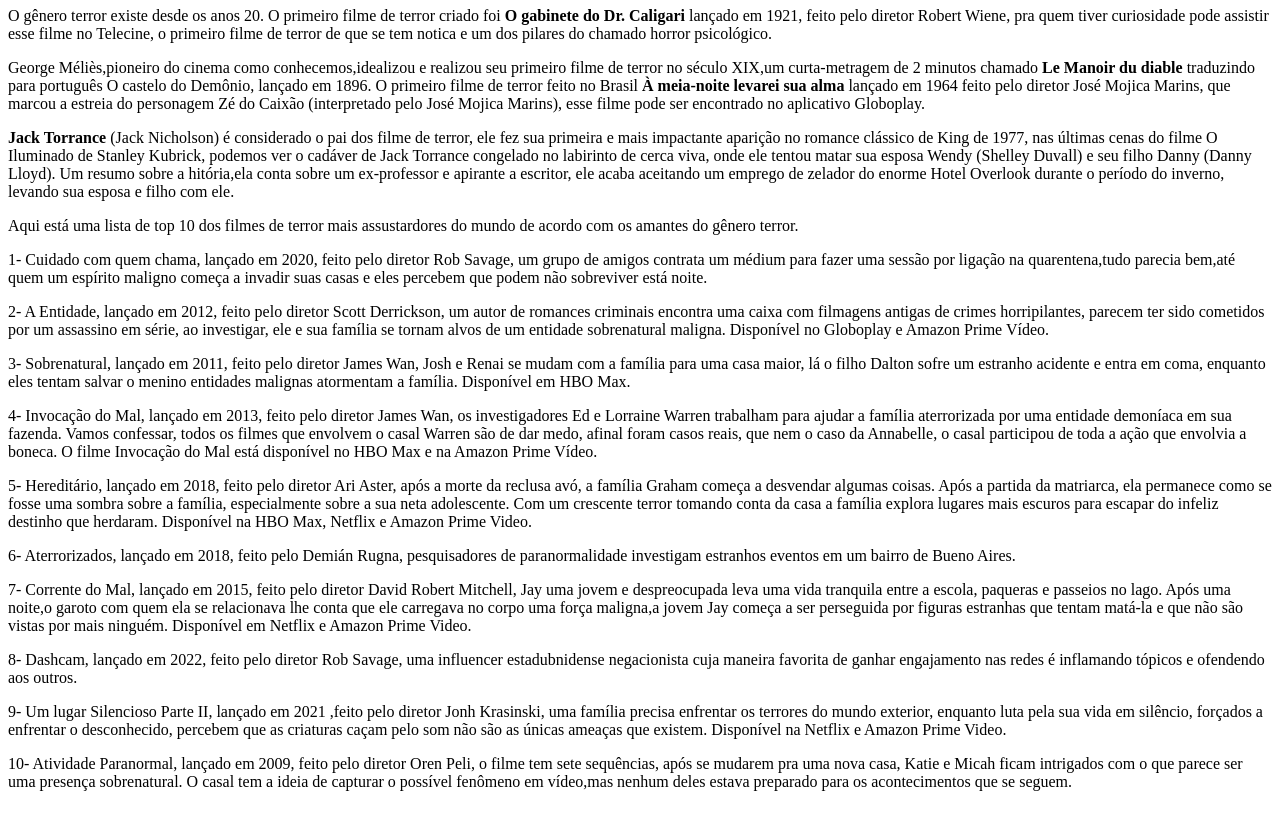
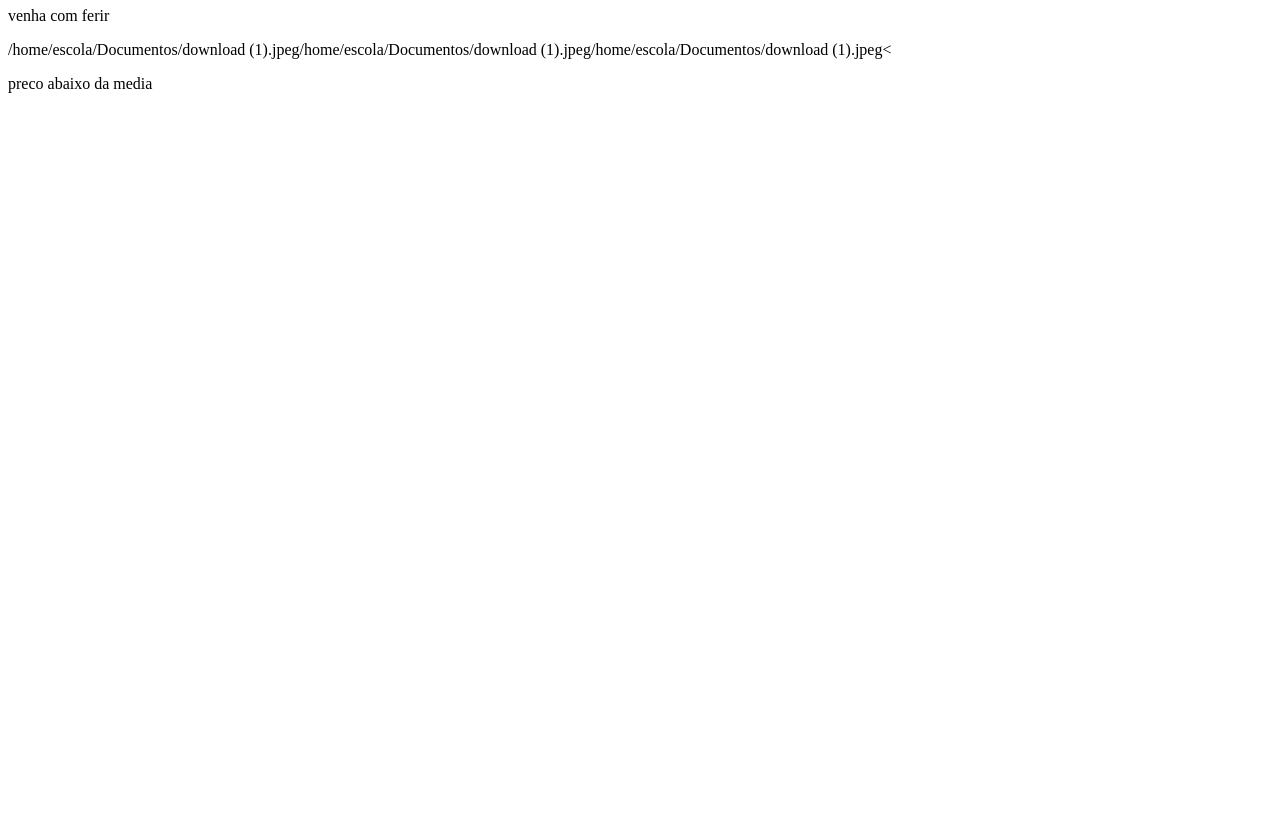
Before and after one commit to ATHOS7T8/site, a plain HTML site: page index.html in a window 1280 px wide. Shown: the part 73-906 px from the top of the page. After the commit the page ends 800 px from the top, so only its background shows below. Drawn offline with Linux system fonts and the light colour scheme.

Commit message:
Update index.html

```diff
--- a/index.html
+++ b/index.html
@@ -1,33 +1,20 @@
 <!DOCTYPE html>
-<html lang="pt-br">
+<html lang="pt">
 <head>
     <meta charset="UTF-8">
-    <meta http-equiv="X-UA-Compatible" content="IE=edge">
     <meta name="viewport" content="width=device-width, initial-scale=1.0">
-    <title>título estrutural que aparece na aba do navegador</title>
-    <link rel="stylesheet" href="malu.css">
+    <title>Document</title>
 </head>
-
 <body>
 
-    <h1> Filme e séries de Terror </h1>
+    <strong><h1>compra e venda de carro</h1></strong>
 
-    <p> O gênero terror existe desde os anos 20. O primeiro filme de terror criado foi <strong> O gabinete do Dr. Caligari</strong> lançado em 1921, feito pelo diretor Robert Wiene, pra quem tiver curiosidade pode assistir esse filme no Telecine, o primeiro filme de terror de que se tem notica e um dos pilares do chamado horror psicológico.</p>
-    <p> George Méliès,pioneiro do cinema como conhecemos,idealizou e realizou seu primeiro filme de terror no século XIX,um curta-metragem de 2 minutos chamado <strong> Le Manoir du diable </strong> traduzindo para português O castelo do Demônio, lançado em 1896. O primeiro filme de terror feito no Brasil <strong>À meia-noite levarei sua alma</strong> lançado em 1964 feito pelo diretor José Mojica Marins, que marcou a estreia do personagem Zé do Caixão (interpretado pelo José Mojica Marins), esse filme pode ser encontrado no aplicativo Globoplay. </p>
-    <p> <strong>Jack Torrance</strong> (Jack Nicholson) é considerado o pai dos filme de terror, ele fez sua primeira e mais impactante aparição no romance clássico de King de 1977, nas últimas cenas do filme O Iluminado de Stanley Kubrick, podemos ver o cadáver de Jack Torrance congelado no labirinto de cerca viva, onde ele tentou matar sua esposa Wendy (Shelley Duvall) e seu filho Danny (Danny Lloyd). Um resumo sobre a hitória,ela conta sobre um ex-professor e apirante a escritor, ele acaba aceitando um emprego de zelador do enorme Hotel Overlook durante o período do inverno, levando sua esposa e filho com ele.</p>
-    <p>Aqui está uma lista de top 10 dos filmes de terror mais assustardores do mundo de acordo com os amantes do gênero terror.</p>
-    <p>1- Cuidado com quem chama, lançado em 2020, feito pelo diretor Rob Savage, um grupo de amigos contrata um médium para fazer uma sessão por ligação na quarentena,tudo parecia bem,até quem um espírito maligno começa a invadir suas casas e eles percebem que podem não sobreviver está noite.</p>
-    <p>2- A Entidade, lançado em 2012, feito pelo diretor Scott Derrickson, um autor de romances criminais encontra uma caixa com filmagens antigas de crimes horripilantes, parecem ter sido cometidos por um assassino em série, ao investigar, ele e sua família se tornam alvos de um entidade sobrenatural maligna. Disponível no Globoplay e Amazon Prime Vídeo.</p>
-    <p>3- Sobrenatural, lançado em 2011, feito pelo diretor James Wan, Josh e Renai se mudam com a família para uma casa maior, lá o filho Dalton sofre um estranho acidente e entra em coma, enquanto eles tentam salvar o menino entidades malignas atormentam a família. Disponível em HBO Max.</p>
-    <p>4- Invocação do Mal, lançado em 2013, feito pelo diretor James Wan, os investigadores Ed e Lorraine Warren trabalham para ajudar a família aterrorizada por uma entidade demoníaca em sua fazenda. Vamos confessar, todos os filmes que envolvem o casal Warren são de dar medo, afinal foram casos reais, que nem o caso da Annabelle, o casal participou de toda a ação que envolvia a boneca. O filme Invocação do Mal está disponível no HBO Max e na Amazon Prime Vídeo.</p>
-    <p>5- Hereditário, lançado em 2018, feito pelo diretor Ari Aster, após a morte da reclusa avó, a família Graham começa a desvendar algumas coisas. Após a partida da matriarca, ela permanece como se fosse uma sombra sobre a família, especialmente sobre a sua neta adolescente. Com um crescente terror tomando conta da casa a família explora lugares mais escuros para escapar do infeliz destinho que herdaram. Disponível na HBO Max, Netflix e Amazon Prime Video.</p>
-    <p>6- Aterrorizados, lançado em 2018, feito pelo Demián Rugna, pesquisadores de paranormalidade investigam estranhos eventos em um bairro de Bueno Aires.</p>
-    <p>7- Corrente do Mal, lançado em 2015, feito pelo diretor David Robert Mitchell, Jay uma jovem e despreocupada leva uma vida tranquila entre a escola, paqueras e passeios no lago. Após uma noite,o garoto com quem ela se relacionava lhe conta que ele carregava no corpo uma força maligna,a jovem Jay começa a ser perseguida por figuras estranhas que tentam matá-la e que não são vistas por mais ninguém. Disponível em Netflix e Amazon Prime Video.</p>
-    <p>8- Dashcam, lançado em 2022, feito pelo diretor Rob Savage, uma influencer estadubnidense negacionista cuja maneira favorita de ganhar engajamento nas redes é inflamando tópicos e ofendendo aos outros.</p>
-    <p>9- Um lugar Silencioso Parte II, lançado em 2021 ,feito pelo diretor Jonh Krasinski, uma família precisa enfrentar os terrores do mundo exterior, enquanto luta pela sua vida em silêncio, forçados a enfrentar o desconhecido, percebem que as criaturas caçam pelo som não são as únicas ameaças que existem. Disponível na Netflix e Amazon Prime Video.</Video> </p>
-    <p>10- Atividade Paranormal, lançado em 2009, feito pelo diretor Oren Peli, o filme tem sete sequências, após se mudarem pra uma nova casa, Katie e Micah ficam intrigados com o que parece ser uma presença sobrenatural. O casal tem a ideia de capturar o possível fenômeno em vídeo,mas nenhum deles estava preparado para os acontecimentos que se seguem.</p>
+    <p>venha com ferir</p>
 
-    <img src="">
+
+    <p><img>/home/escola/Documentos/download (1).jpeg/home/escola/Documentos/download (1).jpeg/home/escola/Documentos/download (1).jpeg<</p>
+    </p><eng>preco abaixo da media</eng>
+
 
 </body>
 </html>
```
